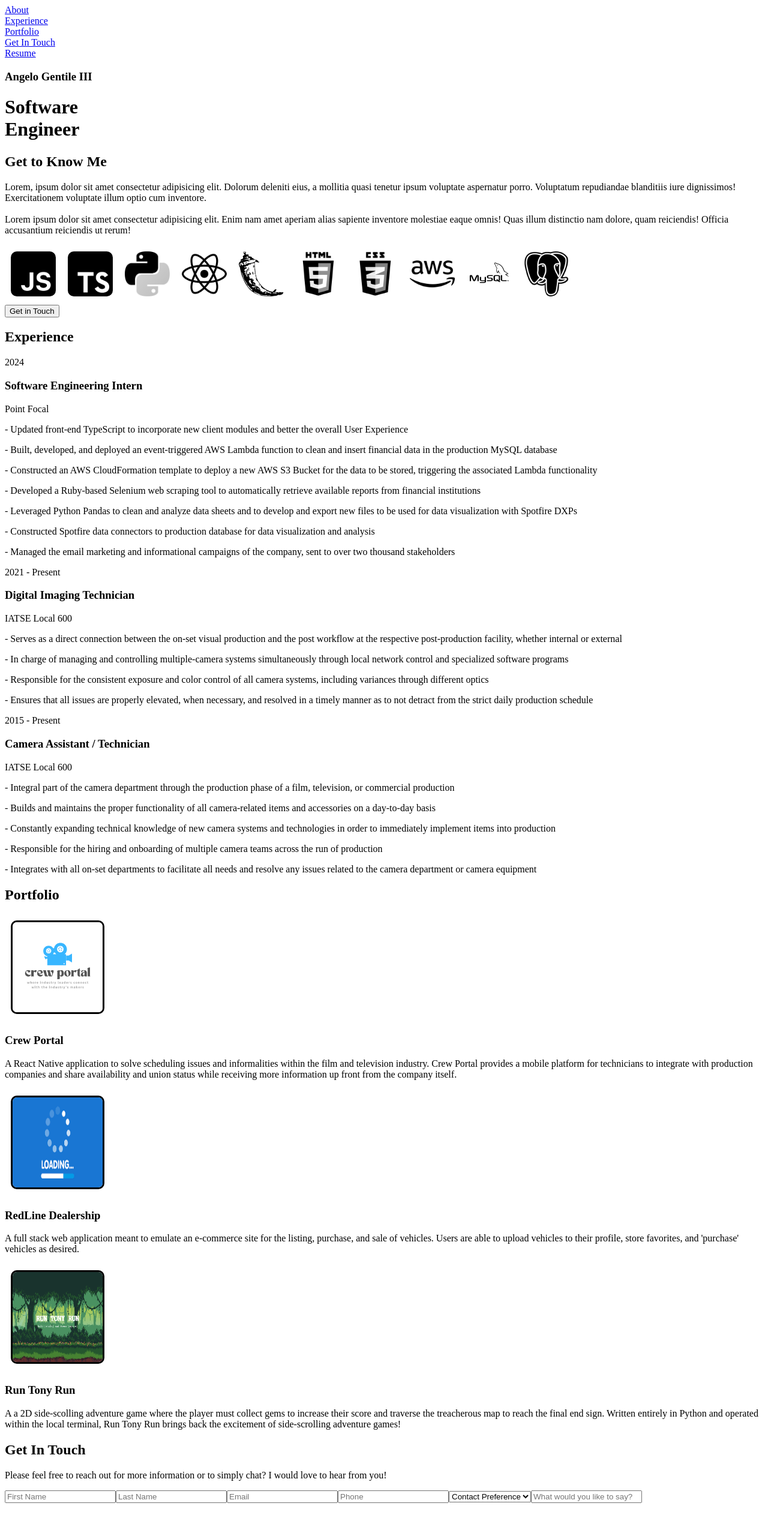
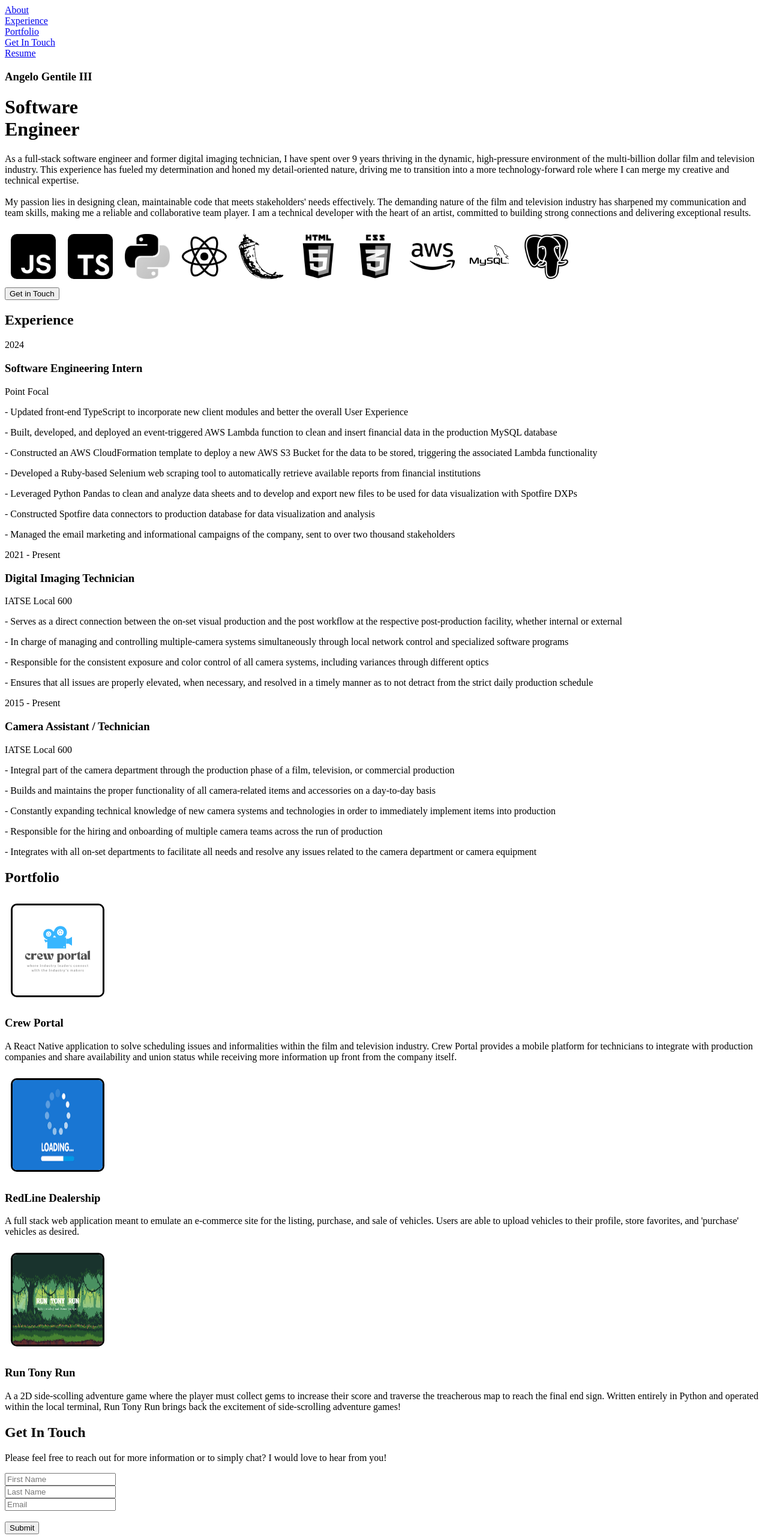
Before and after one commit to angelogentileiii/angelogentileiii.github.io, a React (Create React App) app: page / in a window 1280 px wide. Shown: the whole page at 60% size. Before the commit the page ends 2513 px from the top, so only its background shows below. Built offline with nearby package versions, Linux system fonts and the light colour scheme.

Commit message:
Contact Form and Types

```diff
--- a/package.json
+++ b/package.json
@@ -5,6 +5,7 @@
     "dependencies": {
         "react": "^18.3.1",
         "react-dom": "^18.3.1",
+        "react-hook-form": "^7.52.1",
         "react-scripts": "^5.0.1"
     },
     "scripts": {
--- /dev/null
+++ b/src/components/ContactForm.tsx
@@ -0,0 +1,62 @@
+import { FieldValues, SubmitHandler, useForm } from "react-hook-form";
+import Input from "./Input";
+
+const ContactForm: React.FC = () => {
+    const {
+        register,
+        handleSubmit,
+        formState: { errors },
+    } = useForm<FieldValues>();
+
+    const onSubmit: SubmitHandler<FieldValues> = (data) => {
+        console.log(data); // Logs the entire f
+    };
+
+    return (
+        <div className="contact--form--container">
+            <form onSubmit={handleSubmit(onSubmit)}>
+                <Input
+                    name="firstName"
+                    placeholder="First Name"
+                    register={register}
+                    rules={{
+                        required: "A valid first name is required.",
+                        maxLength: 20,
+                        pattern: {
+                            value: /^[A-Za-z]+$/i,
+                            message:
+                                "First name must only contain alphabetical letters.",
+                        },
+                    }}
+                    error={errors}
+                />
+                <Input
+                    name="lastName"
+                    placeholder="Last Name"
+                    register={register}
+                    rules={{
+                        required: "A valid last name is required.",
+                        maxLength: 20,
+                        pattern: {
+                            value: /^[A-Za-z]+$/i,
+                            message:
+                                "Last name must only contain alphabetical letters.",
+                        },
+                    }}
+                    error={errors}
+                />
+                <Input
+                    name="email"
+                    placeholder="Email"
+                    register={register}
+                    rules={{ required: "A valid email is required." }}
+                    error={errors}
+                />
+                <br />
+                <button type="submit">Submit</button>
+            </form>
+        </div>
+    );
+};
+
+export default ContactForm;
--- /dev/null
+++ b/src/components/Input.tsx
@@ -0,0 +1,24 @@
+import { InputProps } from "../types";
+
+const Input: React.FC<InputProps> = ({
+    name,
+    register,
+    rules,
+    error,
+    ...rest
+}) => {
+    const errorDetails = error && error[name];
+    const errorMessage = errorDetails?.message;
+    console.log(errorMessage);
+
+    return (
+        <div className="input--block">
+            <input className="test" {...register(name, rules)} {...rest} />
+            {errorMessage && typeof errorMessage === "string" && (
+                <span className="error-message">{errorMessage}</span>
+            )}
+        </div>
+    );
+};
+
+export default Input;
--- a/src/components/PortfolioItem.tsx
+++ b/src/components/PortfolioItem.tsx
@@ -30,8 +30,10 @@ const PortfolioItem: React.FC<PortfolioData> = ({ portfolioData }) => {
                                 onClick={() => onImageClick(url)}
                                 style={imageStyle}
                             />
-                            <h3>{title}</h3>
-                            <p>{description}</p>
+                            <h3 className="project--title">{title}</h3>
+                            <p className="project--description">
+                                {description}
+                            </p>
                         </div>
                     );
                 })}
--- a/src/sections/AboutMe.tsx
+++ b/src/sections/AboutMe.tsx
@@ -6,23 +6,30 @@ export const AboutMe: React.FC = () => {
             <div className="about--section--content--box">
                 <div className="about--section--content">
                     <h1 className="about--section--title">
-                        <span className="about--section--title--color">
+                        {/* <span className="about--section--title--color">
                             Get to Know Me
                         </span>{" "}
-                        <br />
+                        <br /> */}
                     </h1>
                     <p className="about--section--description">
-                        Lorem, ipsum dolor sit amet consectetur adipisicing
-                        elit. Dolorum deleniti eius, a mollitia quasi tenetur
-                        ipsum voluptate aspernatur porro. Voluptatum repudiandae
-                        blanditiis iure dignissimos! Exercitationem voluptate
-                        illum optio cum inventore.
+                        As a full-stack software engineer and former digital
+                        imaging technician, I have spent over 9 years thriving
+                        in the dynamic, high-pressure environment of the
+                        multi-billion dollar film and television industry. This
+                        experience has fueled my determination and honed my
+                        detail-oriented nature, driving me to transition into a
+                        more technology-forward role where I can merge my
+                        creative and technical expertise.
                         <br />
                         <br />
-                        Lorem ipsum dolor sit amet consectetur adipisicing elit.
-                        Enim nam amet aperiam alias sapiente inventore molestiae
-                        eaque omnis! Quas illum distinctio nam dolore, quam
-                        reiciendis! Officia accusantium reiciendis ut rerum!
+                        My passion lies in designing clean, maintainable code
+                        that meets stakeholders' needs effectively. The
+                        demanding nature of the film and television industry has
+                        sharpened my communication and team skills, making me a
+                        reliable and collaborative team player. I am a technical
+                        developer with the heart of an artist, committed to
+                        building strong connections and delivering exceptional
+                        results.
                     </p>
                 </div>
                 <div className="about--section-tech">
--- a/src/sections/Contact.tsx
+++ b/src/sections/Contact.tsx
@@ -1,4 +1,6 @@
-export const Contact = () => {
+import ContactForm from "../components/ContactForm";
+
+export const Contact: React.FC = () => {
     // Tie into a small backend to send emails to my email address
     // Package form information into a proper email to be sent with information and message
     // Allow for phone to be optional, make email required and ask for preference of communication >> maybe use state to track
@@ -18,20 +20,7 @@ export const Contact = () => {
                         Please feel free to reach out for more information or to
                         simply chat? I would love to hear from you!
                     </p>
-                    <form>
-                        <input placeholder="First Name" />
-                        <input placeholder="Last Name" />
-                        <input placeholder="Email" />
-                        <input placeholder="Phone" />
-                        <select>
-                            <option value="" disabled selected>
-                                Contact Preference
-                            </option>
-                            <option value="email">Email</option>
-                            <option value="phone">Phone</option>
-                        </select>
-                        <input placeholder="What would you like to say?" />
-                    </form>
+                    <ContactForm />
                 </div>
             </div>
         </section>
--- /dev/null
+++ b/src/types/contactFormTypes.ts
@@ -0,0 +1,9 @@
+import { InputHTMLAttributes } from "react";
+import { FieldValues, FieldErrors, UseFormRegister } from "react-hook-form";
+
+export interface InputProps extends InputHTMLAttributes<HTMLInputElement> {
+    name: string;
+    register: UseFormRegister<FieldValues>;
+    rules?: {};
+    error?: FieldErrors<FieldValues>;
+}
--- a/src/types/index.ts
+++ b/src/types/index.ts
@@ -1,3 +1,4 @@
+export * from "./contactFormTypes";
 export * from "./experienceTypes";
 export * from "./portfolioTypes";
 export * from "./fetchData";
```
Also changed, not shown: 1 other file (tests, documents, lock files or other folders).
